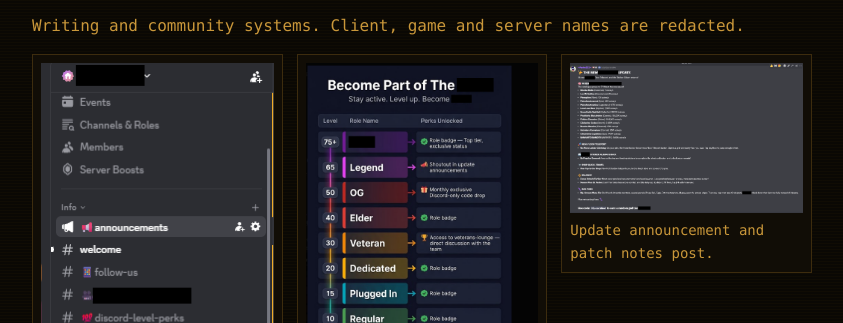
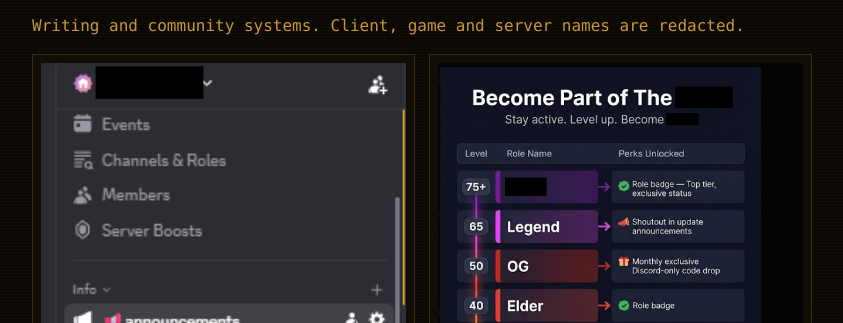
Before and after one commit to Cathode-Online/cathode-online, a plain HTML site: page portfolio/samples/index.html in a window 1280 px wide. Shown: the part 226-549 px from the top of the page, without its empty margins (218-1061 px from the left). Drawn offline with Linux system fonts and the light colour scheme.

Commit message:
Update 2026-11-22 15:46

```diff
--- a/portfolio/samples/index.html
+++ b/portfolio/samples/index.html
@@ -9,7 +9,7 @@
 
 <p class="prompt">&gt; open file: samples</p><h1>Samples</h1>
 <p class="sub">Writing and community systems. Client, game and server names are redacted.</p>
-<div class="gal"><figure><img src="../img/sample-1.png" alt="Redacted Discord server layout showing categories and channels" loading="lazy"><figcaption>Discord server structure: categories and channels.</figcaption></figure><figure><img src="../img/sample-2.png" alt="Redacted level-roles graphic made for a community" loading="lazy"><figcaption>Level-roles graphic made for the community.</figcaption></figure><figure><img src="../img/sample-3.png" alt="Redacted game update announcement post" loading="lazy"><figcaption>Update announcement and patch notes post.</figcaption></figure></div>
+<div class="gal"><figure><img src="../img/sample-1.png" alt="Redacted Discord server layout showing categories and channels" loading="lazy"><figcaption>Discord server structure: categories and channels.</figcaption></figure><figure><img src="../img/sample-2.png" alt="Redacted level-roles graphic made for a community" loading="lazy"><figcaption>Level-roles graphic made for the community.</figcaption></figure></div>
 <h2>QA</h2>
 <ul class="tags"><li>Jira P0 to P4 reports</li><li>Written QA procedures</li><li>Perfetto</li><li>RenderDoc</li><li>Closed beta tests: Zombie Survivor, Skate and Jump, Swarm Rush</li></ul>
 
```
Also changed, not shown: portfolio/animal-company/index.html (+1 -1 lines).
